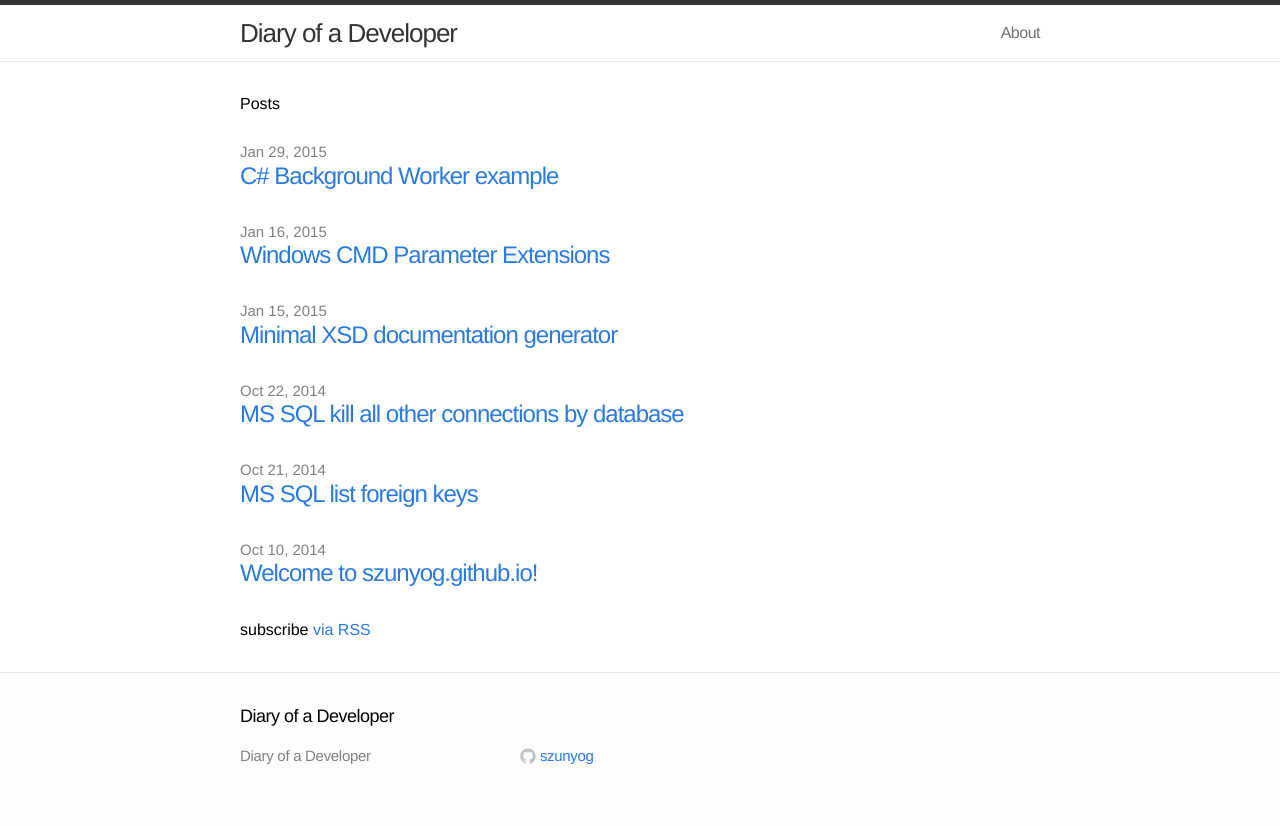
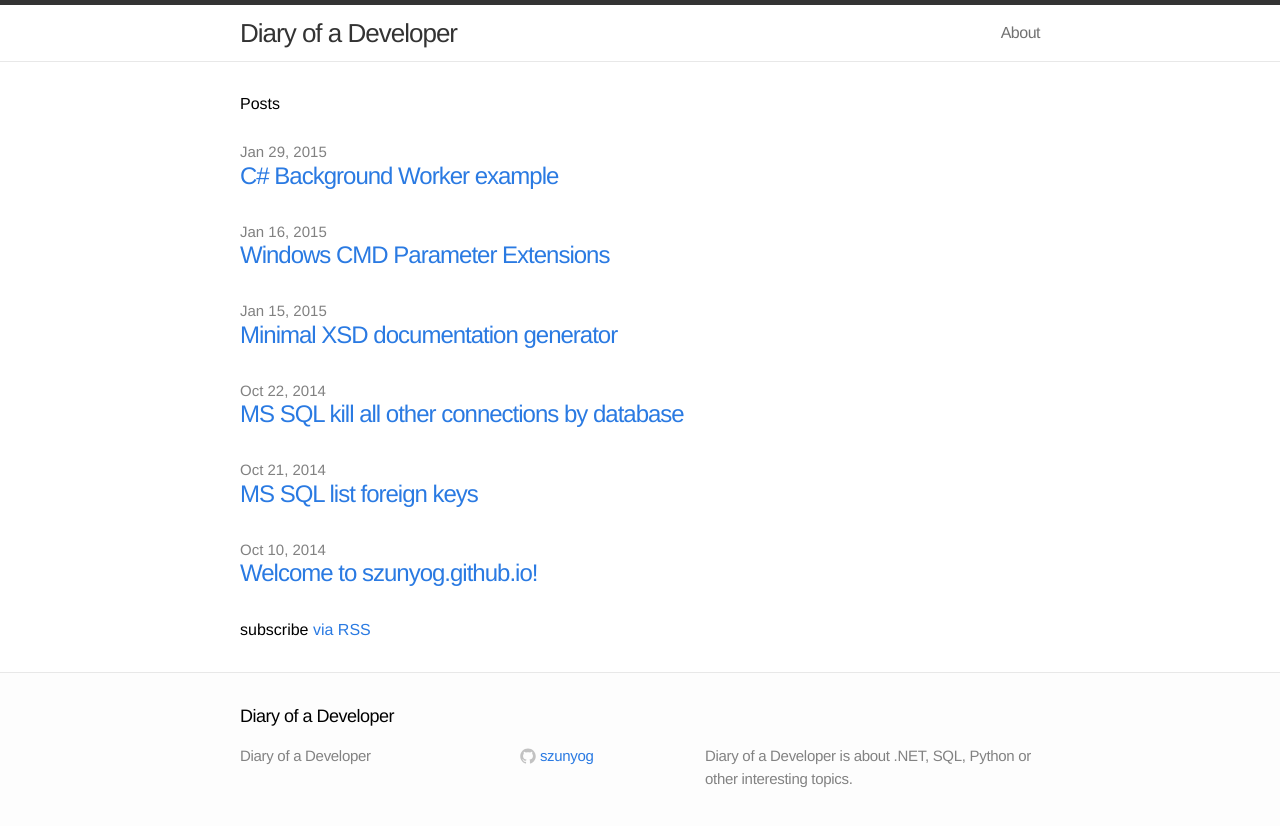
Before and after one commit to szunyog/szunyog.github.io, a Jekyll site: the page built from index.html, in a window 1280 px wide. Shown: the top 826 px of the page. Built offline with Jekyll 4.4.1, drawn with Linux system fonts in a browser that asks for light colours.

Commit message:
addes site description

```diff
--- a/_config.yml
+++ b/_config.yml
@@ -1,7 +1,7 @@
 # Site settings
 title: Diary of a Developer
 #email: szunyog@gmail.com
-description: ""
+description: "Diary of a Developer is about .NET, SQL, Python or other interesting topics."
 baseurl: ""
 url: "http://szunyog.github.io"
 #twitter_username: jekyllrb
```
